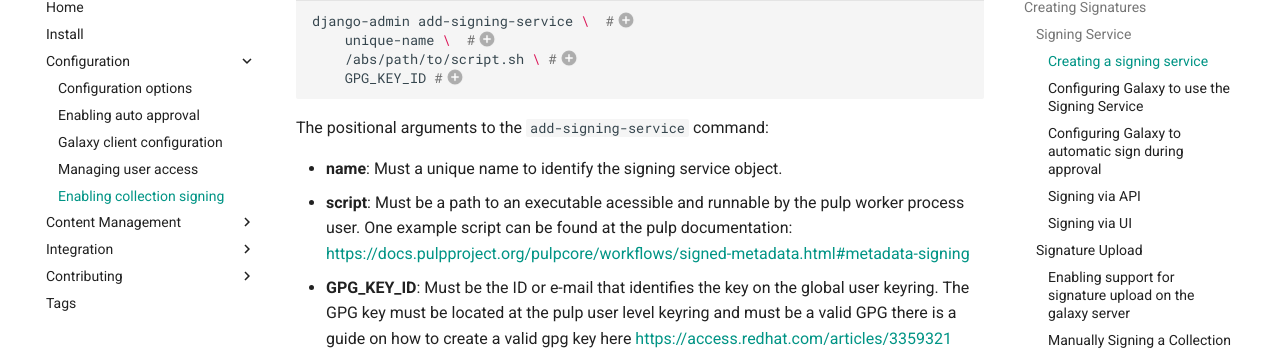
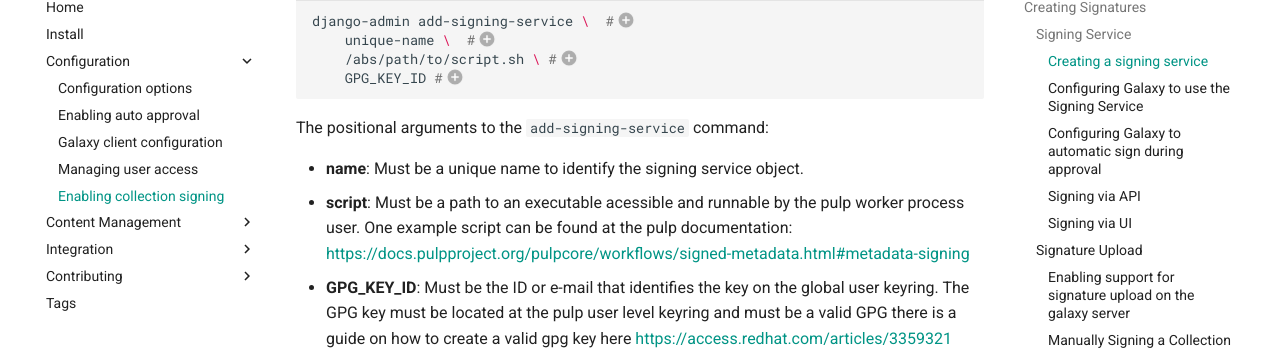
Before and after one commit to ansible/galaxy_ng, an MkDocs documentation site: the page built from docs/config/collection_signing.md, in a window 1280 px wide and 900 px high, scrolled down 952 px. Shown: the part 101-452 px from the top of the window. Built offline with MkDocs 1.6.1 and Material for MkDocs 9.7.7, drawn with Linux system fonts in a browser that asks for light colours; comment, search, counter and statistics services are not loaded.

```diff
--- a/docs/config/collection_signing.md
+++ b/docs/config/collection_signing.md
@@ -47,7 +47,7 @@ django-admin add-signing-service \  #(1)
 
 The positional arguments to the `add-signing-service` command:
 
-- **name**: Must a unique name to identify the signing service object.
+- **name**: Must be a unique name to identify the signing service object.
 - **script**: Must be a path to an executable acessible and runnable by the pulp worker process user.
     One example script can be found at the pulp documentation: [https://docs.pulpproject.org/pulpcore/workflows/signed-metadata.html#metadata-signing](https://docs.pulpproject.org/pulpcore/workflows/signed-metadata.html#metadata-signing)
 - **GPG_KEY_ID**: Must be the ID or e-mail that identifies the key on the global user keyring.
```
